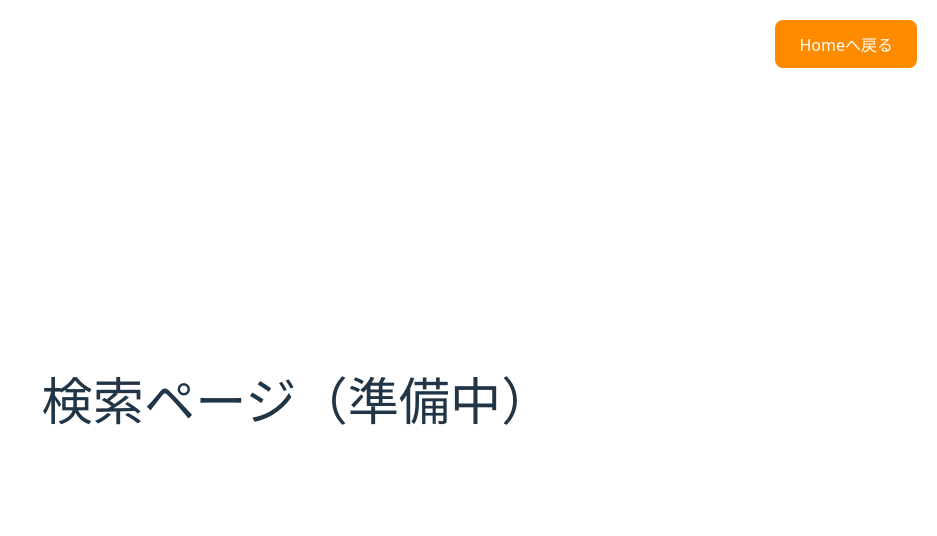
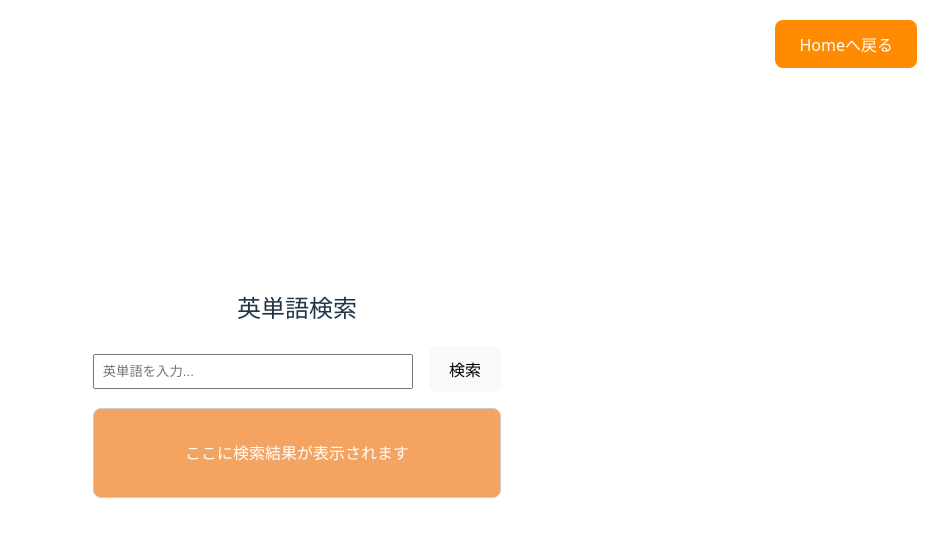
Before and after one commit to switchstart0712/wordbook-app, a React (Vite) app in the folder frontend/: page /search in a window 1280 px wide. Shown: the top 536 px of the page, without its empty margins (343-1280 px from the left). Built offline with nearby package versions, Linux system fonts and the light colour scheme.

Commit message:
検索機能のUI作成

```diff
--- a/frontend/src/pages/Search.jsx
+++ b/frontend/src/pages/Search.jsx
@@ -1,12 +1,70 @@
-import React from "react";
+import React, { useState } from "react";
+import PronounceButton from "./components/PronounceButton";
 import BackToHomeButton from "./components/BackToHomeButton";
 
 function Search() {
+  const [searchTerm, setSearchTerm] = useState("");
+  const [result, setResult] = useState(null);
+
+  // 仮の検索処理（本来はAPI呼び出し）
+  const handleSearch = () => {
+    if (!searchTerm.trim()) return;
+
+    // ダミーデータ：本番はAPI連携
+    const dummyResult = {
+      word: searchTerm.trim(),
+      meaning: "○○",
+    };
+
+    setResult(dummyResult);
+  };
+
   return (
-    <>
-      <h1>検索ページ（準備中）</h1>
-      <BackToHomeButton />
-    </>
+    <div style={{ padding: "2rem" }}>
+      <h2>英単語検索</h2>
+
+      <div style={{ marginBottom: "1rem" }}>
+        <input
+          type="text"
+          placeholder="英単語を入力..."
+          value={searchTerm}
+          onChange={(e) => setSearchTerm(e.target.value)}
+          onKeyDown={(e) => e.key === "Enter" && handleSearch()}
+          style={{ padding: "0.5rem", width: "300px", marginRight: "1rem" }}
+        />
+        <button onClick={handleSearch}>検索</button>
+      </div>
+
+      <div
+        style={{
+          border: "1px solid #ccc",
+          borderRadius: "8px",
+          padding: "1rem",
+          marginTop: "1rem",
+          maxWidth: "400px",
+          backgroundColor: "#f4a460",
+          minHeight: "50px", // ← スペース確保
+        }}
+      >
+        {result ? (
+          <>
+            <h3>
+              {result.word}
+              <PronounceButton text={result.word} />
+            </h3>
+            <p>意味：{result.meaning}</p>
+            <button>登録</button>
+          </>
+        ) : (
+          <p style={{ color: "white" }}>ここに検索結果が表示されます</p>
+        )}
+      </div>
+
+      <div style={{ marginTop: "2rem" }}>
+        <BackToHomeButton />
+      </div>
+    </div>
   );
 }
+
 export default Search;
--- a/frontend/src/pages/Wordbook.jsx
+++ b/frontend/src/pages/Wordbook.jsx
@@ -68,7 +68,7 @@ function Wordbook({ words, setWords }) {
       mistakeCount: 0,
     };
 
-    setWords((prev) => [...prev, newItem]);
+    setWords((prev) => [newItem, ...prev]);// 新しいものを先頭に追加
     setNewWord("");
     setNewMeaning("");
     setNewMemo("");
@@ -140,6 +140,38 @@ function Wordbook({ words, setWords }) {
             </tr>
           </thead>
           <tbody>
+          <tr>
+              <td>
+                <input
+                  value={newWord}
+                  onChange={(e) => setNewWord(e.target.value)}
+                  onKeyDown={handleKeyPress}
+                  placeholder="英単語"
+                />
+              </td>
+              <td>
+                <input
+                  value={newMeaning}
+                  onChange={(e) => setNewMeaning(e.target.value)}
+                  onKeyDown={handleKeyPress}
+                  placeholder="意味"
+                />
+              </td>
+              <td></td>
+              <td>
+                <input
+                  value={newMemo}
+                  onChange={(e) => setNewMemo(e.target.value)}
+                  onKeyDown={handleKeyPress}
+                  placeholder="メモ"
+                />
+              </td>
+              <td>0</td>
+              <td>
+                <button onClick={handleAdd}>登録</button>
+              </td>
+            </tr>
+
             {filteredWords.map((item) => (
               <tr key={item.id}>
                 <td>
@@ -196,37 +228,7 @@ function Wordbook({ words, setWords }) {
               </tr>
             ))}
 
-            <tr>
-              <td>
-                <input
-                  value={newWord}
-                  onChange={(e) => setNewWord(e.target.value)}
-                  onKeyDown={handleKeyPress}
-                  placeholder="英単語"
-                />
-              </td>
-              <td>
-                <input
-                  value={newMeaning}
-                  onChange={(e) => setNewMeaning(e.target.value)}
-                  onKeyDown={handleKeyPress}
-                  placeholder="意味"
-                />
-              </td>
-              <td></td>
-              <td>
-                <input
-                  value={newMemo}
-                  onChange={(e) => setNewMemo(e.target.value)}
-                  onKeyDown={handleKeyPress}
-                  placeholder="メモ"
-                />
-              </td>
-              <td>0</td>
-              <td>
-                <button onClick={handleAdd}>登録</button>
-              </td>
-            </tr>
+
           </tbody>
         </table>
       )}
```
